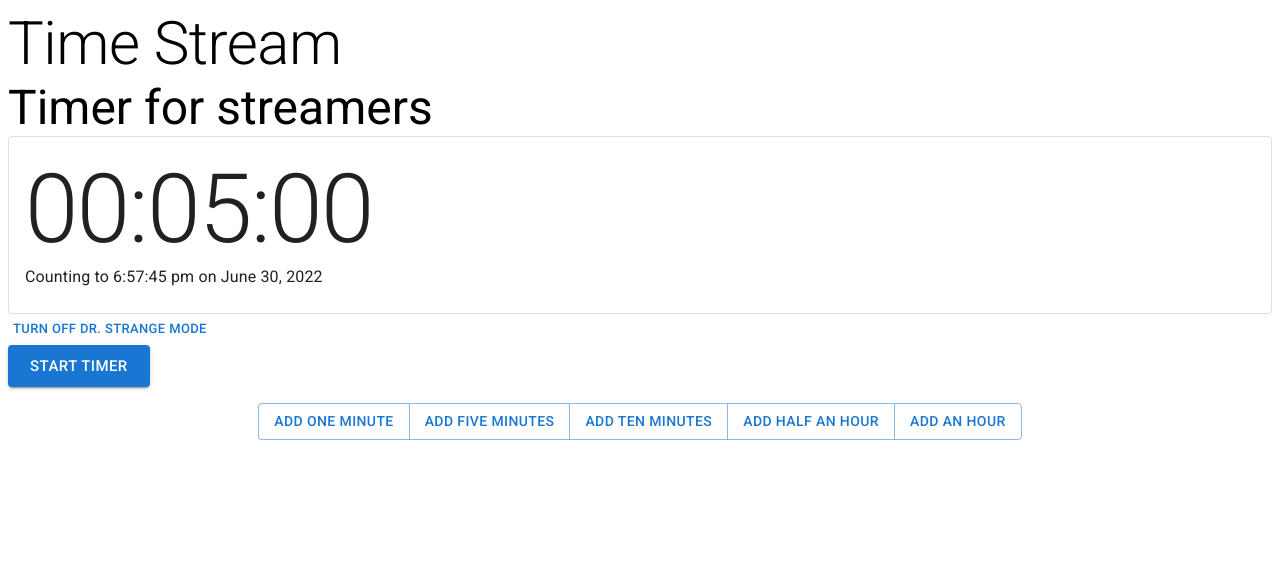
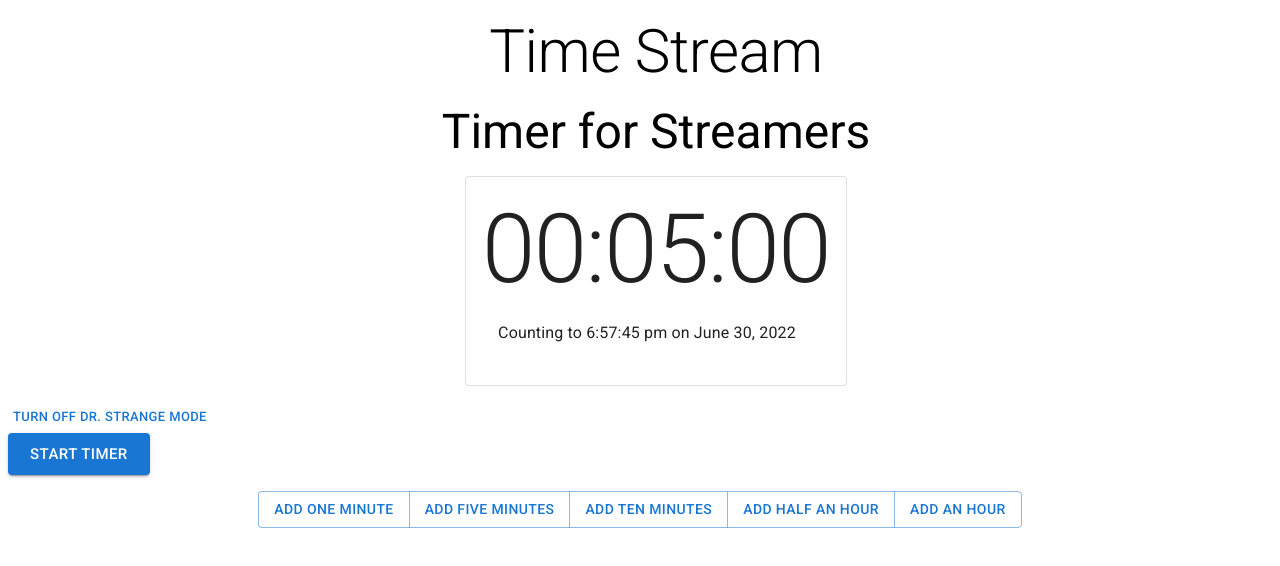
Before and after one commit to ben-laird/adjustable-timer, a React (Create React App) app: page / in a window 1280 px wide. Shown: the top 566 px of the page. Built offline with nearby package versions, Linux system fonts and the light colour scheme.

Commit message:
Center title and timer

```diff
--- a/src/App.tsx
+++ b/src/App.tsx
@@ -1,4 +1,4 @@
-import { Typography } from "@mui/material";
+import { Grid, Typography } from "@mui/material";
 import { AdjustTargetBaseProps } from "./features/timer/AdjustTarget";
 import DrStrangeModeTimer from "./features/timer/DrStrangeModeTimer";
 import StartStop from "./features/timer/StartStop";
@@ -16,8 +16,12 @@ const adjusters: Array<AdjustTargetBaseProps> = [
 const App = () => {
   return (
     <div>
-      <Typography variant="h2">Time Stream</Typography>
-      <Typography variant="h3">Timer for streamers</Typography>
+      <Grid container={true} justifyContent="center" margin={2}>
+        <Typography variant="h2">Time Stream</Typography>
+      </Grid>
+      <Grid container={true} justifyContent="center" margin={2}>
+        <Typography variant="h3">Timer for Streamers</Typography>
+      </Grid>
       <DrStrangeModeTimer
         dateCode="h:mm:ss a on MMMM DD, YYYY"
         durationCode="HH:mm:ss"
--- a/src/features/timer/Timer.tsx
+++ b/src/features/timer/Timer.tsx
@@ -1,4 +1,4 @@
-import { Button, Card, CardContent, Typography } from "@mui/material";
+import { Button, Card, CardContent, Grid, Typography } from "@mui/material";
 import dayjs from "dayjs";
 import { useEffect, useState } from "react";
 import { connect } from "react-redux";
@@ -28,16 +28,20 @@ const Timer = (props: TimerProps) => {
   useEffect(() => tickBy({ value: 1, unit: "second" }), [props.drStrangeMode]);
 
   return (
+    <Grid container={true} justifyContent="center" margin={2}>
       <Card variant="outlined">
         <CardContent>
           <Typography variant="h1">
             {props.tMinus.format(props.durationCode)}
           </Typography>
+          <Grid container={true} justifyContent="flex" margin={2}>
             <Typography variant="body1">
               Counting to {props.targetTime.format(props.dateCode)}
             </Typography>
+          </Grid>
         </CardContent>
       </Card>
+    </Grid>
   );
 };
 
```
Lines whose indentation alone changed are shown as unchanged.
